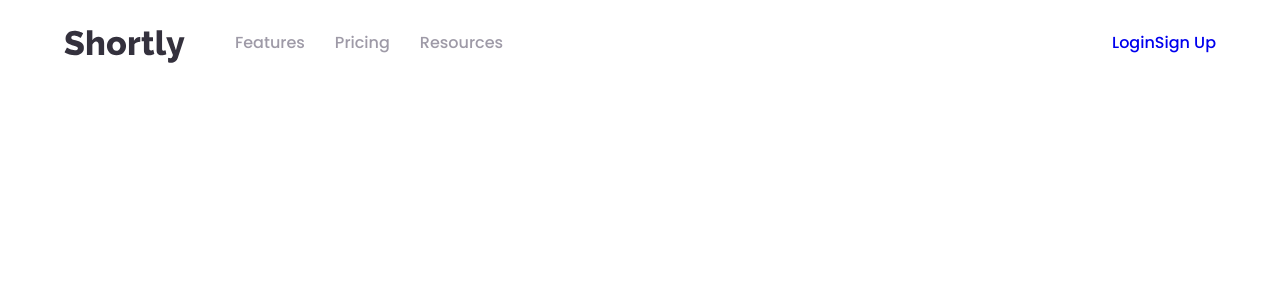
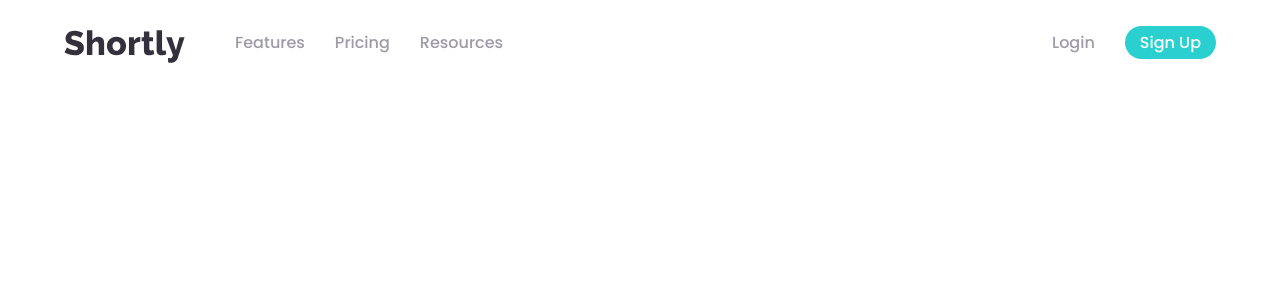
Before and after one commit to chiefcipher/url-shortener, a React (Create React App) app: page / in a window 1280 px wide. Shown: the top 300 px of the page. Built offline with nearby package versions, Linux system fonts and the light colour scheme.

Commit message:
nav complete

```diff
--- a/src/components/Nav.jsx
+++ b/src/components/Nav.jsx
@@ -13,8 +13,8 @@ export const Nav = ()=> {
                 <li className="nav__lists--item"><a href='/#' className="no-deco">Resources</a></li>
             </ul>
             <div className="nav__cta">
-                <a href='/#' className="no-deco">Login</a>
-                <a href='/#' className="no-deco">Sign Up</a>
+                <a href='/#' className="no-deco cta cta--login login">Login</a>
+                <a href='/#' className="no-deco cta cta--signup signup">Sign Up</a>
             </div>
         </nav>
     )
--- a/src/containers/App/App.scss
+++ b/src/containers/App/App.scss
@@ -1,4 +1,5 @@
 @import "./sass/reset" ;
 @import "./sass/variables" ;
 @import "./sass/utilities";
-@import "./sass/nav"
+@import "./sass/components";
+@import "./sass/nav" ;
--- /dev/null
+++ b/src/containers/App/sass/_components.scss
@@ -0,0 +1,13 @@
+.cta {
+
+    &--login {
+        color : $c-grayish-violet
+    }
+
+    &--signup {
+        color : #fff  ;
+        background :$c-cyan  ;
+        padding : 5px 15px ;
+        border-radius: 50px ;
+    }
+}
--- a/src/containers/App/sass/_nav.scss
+++ b/src/containers/App/sass/_nav.scss
@@ -32,6 +32,12 @@
     }
 
     &__cta{
+        .login {
+            margin-right : 3rem ;
+        }
 
+        .signup {
+
+        }
     }
 }
```
